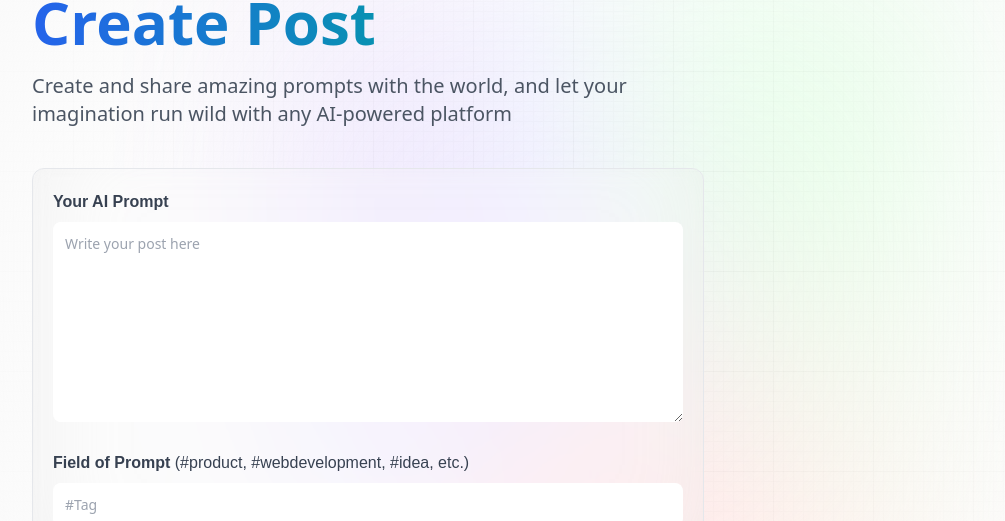
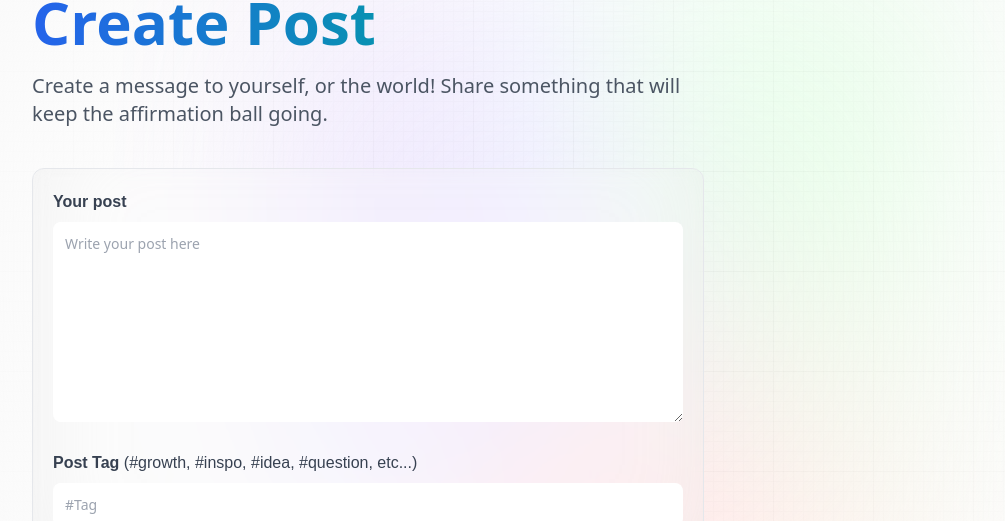
Before and after one commit to nelrob/nutrify, a Next.js app: page /create-post in a window 1280 px wide. Shown: the part 134-655 px from the top of the page, without its empty margins (32-1037 px from the left). Built offline with nearby package versions, Linux system fonts and the light colour scheme; no server answers.

Commit message:
change copy

```diff
--- a/app/create-post/page.jsx
+++ b/app/create-post/page.jsx
@@ -31,6 +31,7 @@ const CreatePost = () => {
 
       if (response.ok) {
         router.push("/");
+        alert('post created');
       }
     } catch (error) {
       console.log(error);
--- a/app/layout.jsx
+++ b/app/layout.jsx
@@ -5,7 +5,7 @@ import Nav from '@components/Nav';
 import Provider from '@components/Provider';
 export const metadata = {
     title: "Nutrify",
-    description: 'Nurture yourself and others'
+    description: 'Nurture yourself and inspire others'
 }
 
 const RootLayout = ({children}) => {
--- a/app/page.jsx
+++ b/app/page.jsx
@@ -6,10 +6,10 @@ const Home = () => {
             <h1 className="head_text text-center">
                 Nurture yourself;
                 <br className="max-md:hidden"/>
-                <span className="orange_gradient text-center">nurture others</span>
+                <span className="orange_gradient text-center">inspire others</span>
             </h1>
             <p className="desc text-center">
-                Dolore commodo excepteur do Lorem nisi nostrud ut pariatur. Anim tempor aliquip ad ex enim occaecat duis adipisicing ut eiusmod. Occaecat exercitation anim exercitation exercitation eu.
+            Nurture yourself by reflecting on the things you're grateful for and inspire others with them. Create a post to spread gratitude, affirmations, or whatever else you're willing to share with the world.
             </p>
 
             <Feed />
--- a/app/profile/page.jsx
+++ b/app/profile/page.jsx
@@ -49,7 +49,7 @@ const MyProfile = () => {
   return (
     <Profile
       name="My"
-      desc="Welcome to your profile"
+      desc="Welcome to your profile."
       data={posts}
       handleEdit={handleEdit}
       handleDelete={handleDelete}
--- a/components/Form.jsx
+++ b/components/Form.jsx
@@ -7,8 +7,7 @@ const Form = ({ type, post, setPost, submitting, handleSubmit }) => {
         <span className='blue_gradient'>{type} Post</span>
       </h1>
       <p className='desc text-left max-w-md'>
-        {type} and share amazing prompts with the world, and let your
-        imagination run wild with any AI-powered platform
+        {type} a message to yourself, or the world! Share something that will keep the affirmation ball going.
       </p>
 
       <form
@@ -17,7 +16,7 @@ const Form = ({ type, post, setPost, submitting, handleSubmit }) => {
       >
         <label>
           <span className='font-satoshi font-semibold text-base text-gray-700'>
-            Your AI Prompt
+            Your post
           </span>
 
           <textarea
@@ -25,15 +24,15 @@ const Form = ({ type, post, setPost, submitting, handleSubmit }) => {
             onChange={(e) => setPost({ ...post, prompt: e.target.value })}
             placeholder='Write your post here'
             required
-            className='form_textarea '
+            className='form_textarea'
           />
         </label>
 
         <label>
           <span className='font-satoshi font-semibold text-base text-gray-700'>
-            Field of Prompt{" "}
+            Post Tag{" "}
             <span className='font-normal'>
-              (#product, #webdevelopment, #idea, etc.)
+              (#growth, #inspo, #idea, #question, etc...)
             </span>
           </span>
           <input
--- a/components/PromptCard.jsx
+++ b/components/PromptCard.jsx
@@ -1,5 +1,4 @@
 'use client';
-import { useState } from "react";
 import Image from 'next/image';
 import { useSession } from "next-auth/react";
 import { usePathname, useRouter } from "next/navigation";
@@ -9,21 +8,12 @@ const PromptCard = ({ post, handleEdit, handleDelete, handleTagClick }) => {
   const pathName = usePathname();
   const router = useRouter();
 
-  const [copied, setCopied] = useState("");
-
   const handleProfileClick = () => {
     console.log(post);
 
     if (post.creator._id === session?.user.id) return router.push("/profile");
 
     router.push(`/profile/${post.creator._id}?name=${post.creator.username}`);
-  };
-
-  // copy to clipboard
-  const handleCopy = () => {
-    setCopied(post.prompt);
-    navigator.clipboard.writeText(post.prompt);
-    setTimeout(() => setCopied(false), 3000);
   };
 
   return (
@@ -55,18 +45,6 @@ const PromptCard = ({ post, handleEdit, handleDelete, handleTagClick }) => {
 
         </div>
 
-        <div className='copy_btn' onClick={handleCopy}>
-          <Image
-            src={
-              copied === post.prompt
-                ? "/assets/icons/tick.svg"
-                : "/assets/icons/copy.svg"
-            }
-            // alt={copied === post.prompt ? "tick_icon" : "copy_icon"}
-            width={12}
-            height={12}
-          />
-        </div>
       </div>
 
       <p className='my-4 font-satoshi text-sm text-gray-700'>{post.prompt}</p>
```
